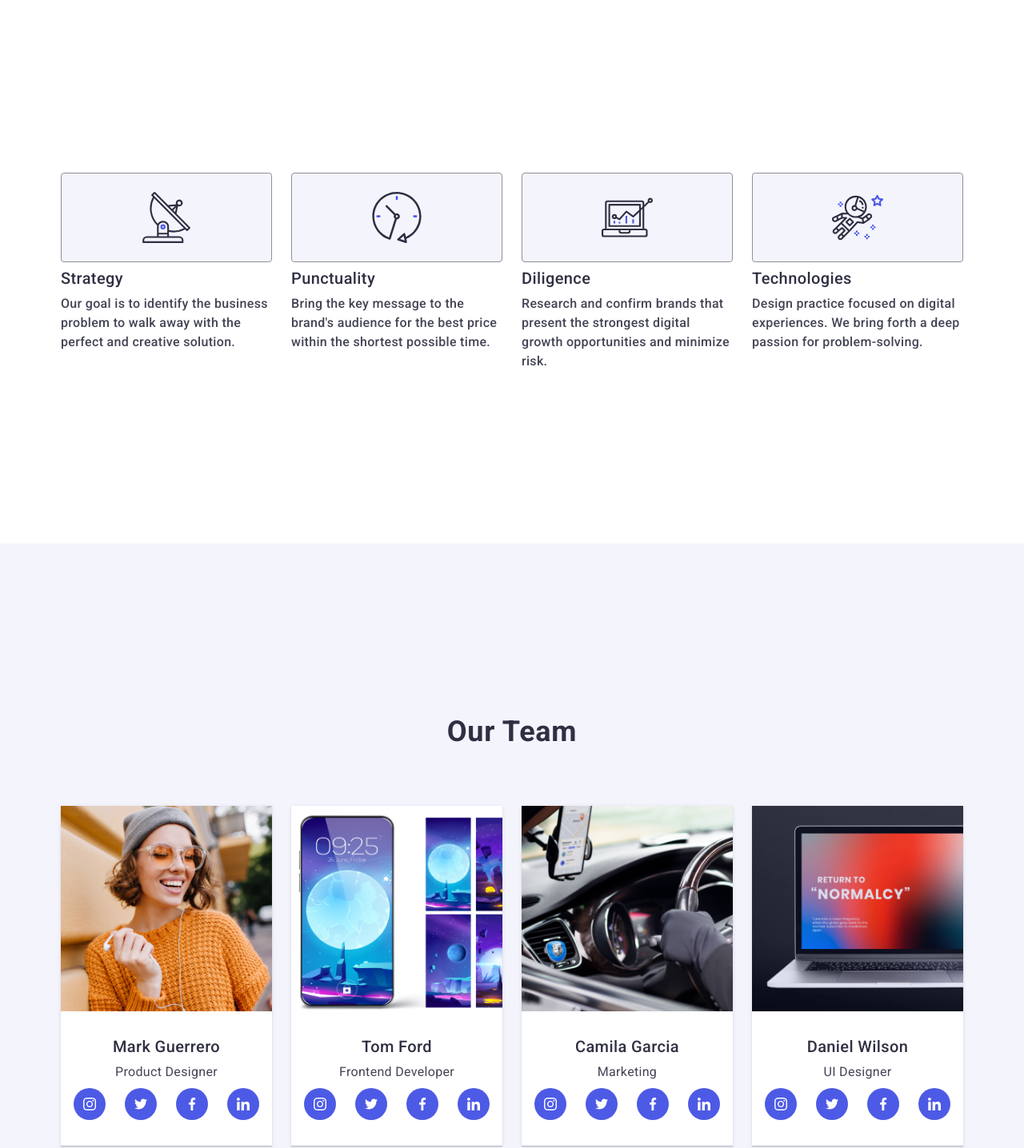
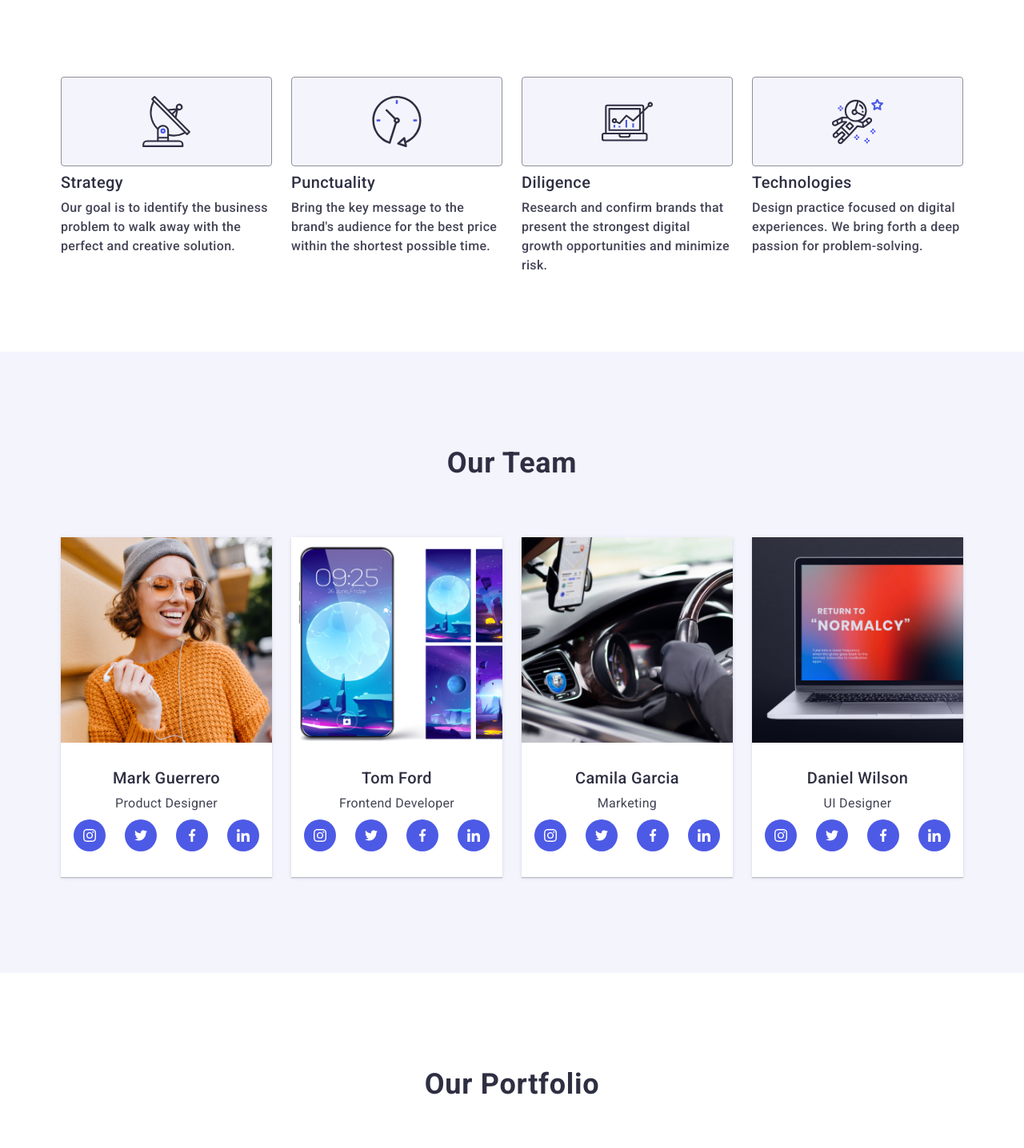
Before and after one commit to VladChelyshev/goit-markup-hw-06, a plain HTML site: page index.html in a window 1280 px wide. Shown: the part 661-2097 px from the top of the page at 80% size. Drawn offline with nearby package versions, Linux system fonts and the light colour scheme; files whose address does not match are found by name.

Commit message:
change 6 module

```diff
--- a/css/styles.css
+++ b/css/styles.css
@@ -551,8 +551,6 @@ img {
 
 @media (min-width: 1158px) {
   .section-container-b {
-    padding-top: 120px;
-    padding-bottom: 120px;
     display: flex;
     flex-direction: row;
     align-items: center;
@@ -593,10 +591,6 @@ img {
   width: 100%;
   margin: 0 auto;
   background-color: #f4f4fd;
-
-  padding-top: 96px;
-
-  padding-bottom: 96px;
 }
 .ourmark-container {
   display: flex;
@@ -629,6 +623,7 @@ img {
   display: flex;
   align-items: center;
   flex-direction: column;
+  padding: 32px 16px;
 }
 .marko {
   font-weight: 500;
@@ -636,7 +631,6 @@ img {
   line-height: 120%;
   letter-spacing: 0.02em;
   color: #2e2f42;
-  margin-top: 32px;
   margin-bottom: 8px;
 }
 .markp {
@@ -653,7 +647,6 @@ img {
   align-items: center;
   justify-content: center;
   gap: 24px;
-  padding-bottom: 32px;
 }
 .ourmark-social-item {
   width: 40px;
@@ -691,7 +684,7 @@ img {
   }
 }
 @media screen and (min-width: 1158px) {
-  .ourmark-container {
+  .ourmark {
     padding-top: 120px;
     padding-bottom: 120px;
   }
@@ -888,6 +881,7 @@ img {
   display: flex;
   align-items: center;
   flex-direction: column;
+  margin-bottom: 72px;
 }
 .logo-nav-footer {
   font-family: 'Raleway', sans-serif;
@@ -909,7 +903,6 @@ img {
   line-height: 1.5;
   letter-spacing: 0.02em;
   color: #f4f4fd;
-  margin-bottom: 72px;
 }
 .subtitle-footer {
   font-weight: 500;
@@ -920,13 +913,15 @@ img {
   margin-bottom: 16px;
   text-align: center;
 }
+.social-m {
+  margin-bottom: 72px;
+}
 .ourmark-social-footer {
   display: flex;
   align-items: center;
   justify-content: center;
   gap: 16px;
   list-style-type: none;
-  margin-bottom: 72px;
 }
 .ourmark-social-item {
   width: 40px;
```
